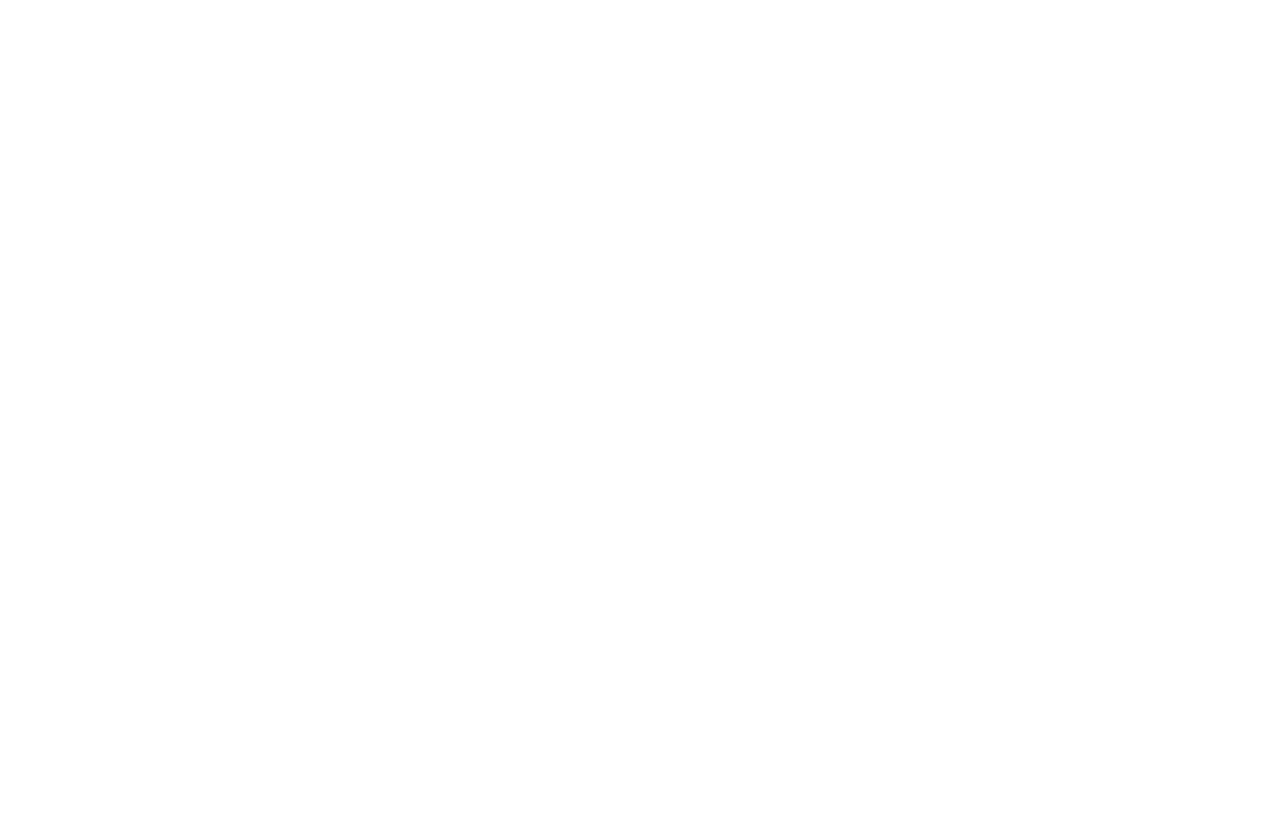
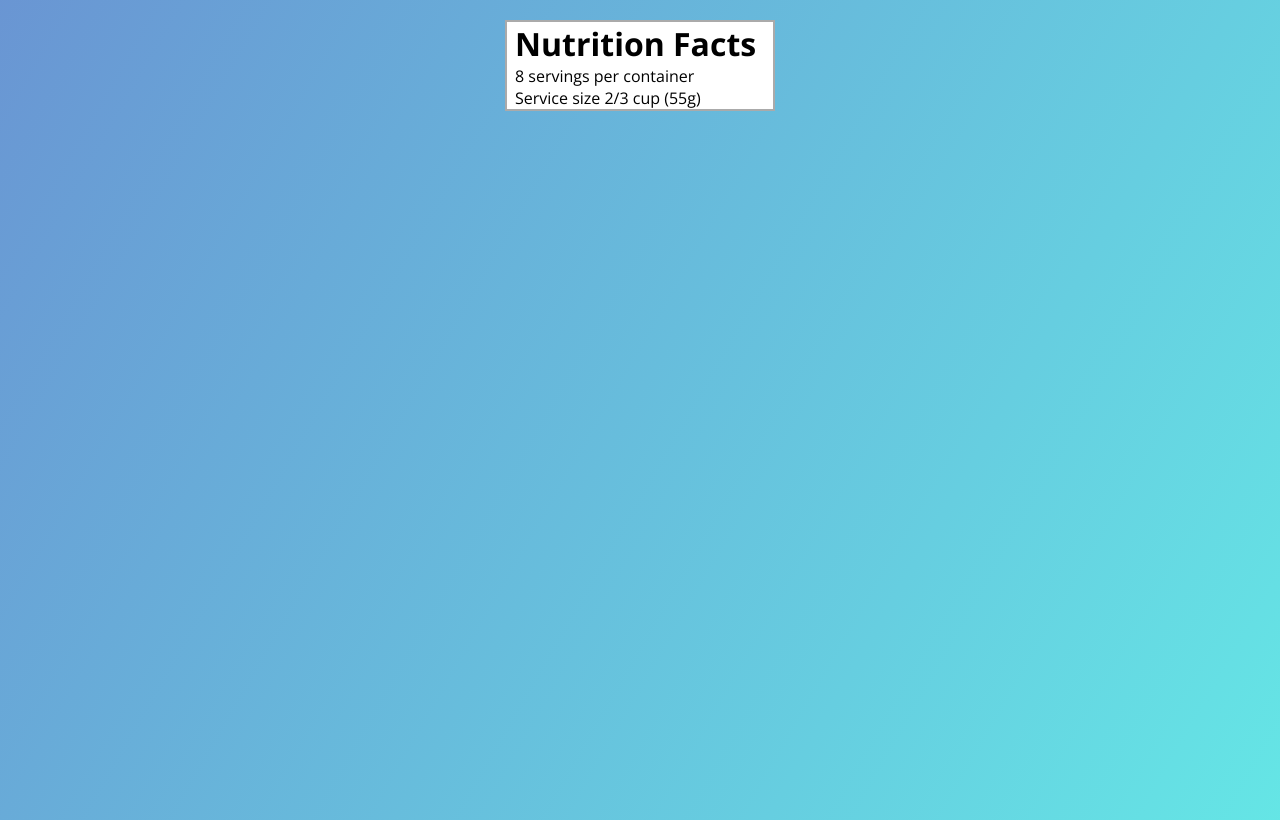
Before and after one commit to jatinjohny/nutrition-label, a plain HTML site: page index.html in a window 1280 px wide. Drawn offline with nearby package versions, Linux system fonts and the light colour scheme.

Commit message:
updated index.html and styles.css
skelton label is ready

```diff
--- a/index.html
+++ b/index.html
@@ -11,7 +11,13 @@
 </head>
 
 <body>
-
+    <div class="label">
+        <header>
+            <h1>Nutrition Facts</h1>
+            <p>8 servings per container</p>
+            <p>Service size 2/3 cup (55g)</p>
+        </header>
+    </div>
 </body>
 
 </html>
--- a/styles.css
+++ b/styles.css
@@ -0,0 +1,27 @@
+* {
+  box-sizing: border-box;
+  margin: 0;
+}
+
+html {
+  font-size: 16px;
+}
+
+body {
+  height: 100vh;
+  margin: 0;
+  font-family: "Open Sans", sans-serif;
+  background: linear-gradient(
+    120deg,
+    rgba(68, 123, 200, 0.8),
+    rgba(62, 223, 223, 0.8)
+  );
+}
+
+.label {
+  background: white;
+  width: 270px;
+  margin: 20px auto;
+  border: 2px solid #aaa;
+  padding: 0 8px;
+}
```
